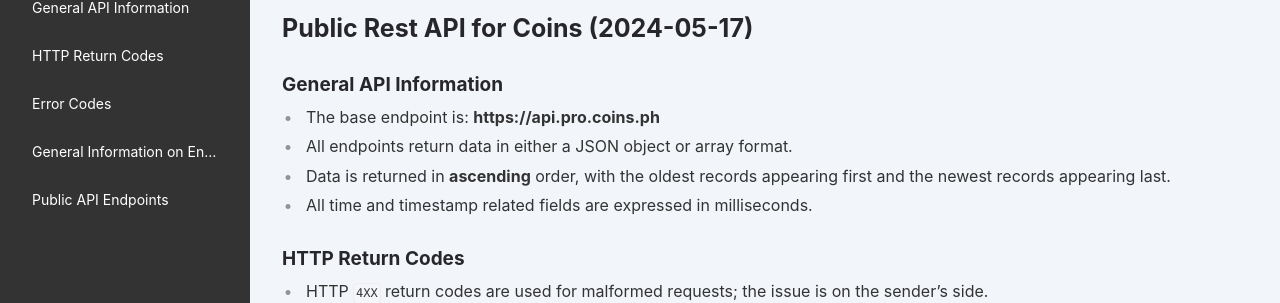
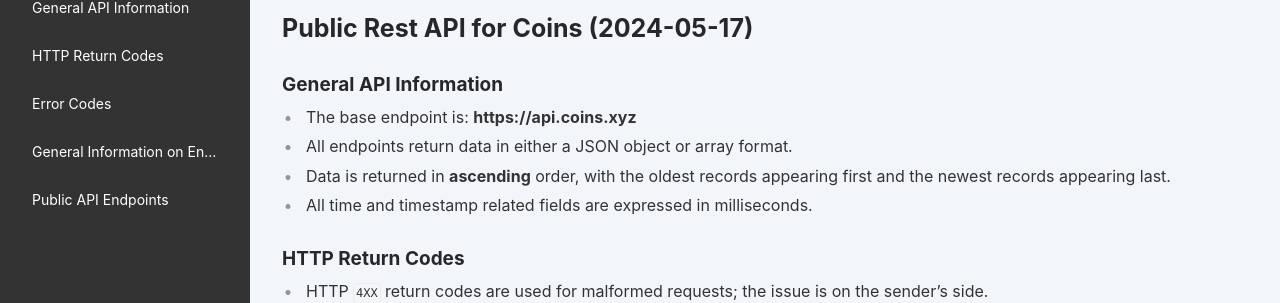
Before and after one commit to coins-docs/xyz, a Jekyll site: the page built from docs/rest-api.md, in a window 1280 px wide and 900 px high, scrolled down 1347 px. Shown: the part 153-456 px from the top of the window. Built offline with Jekyll 4.4.1, drawn with Linux system fonts in a browser that asks for light colours; part of the change alters nothing that is shown.

Commit message:
Update rest-api.md

```diff
--- a/docs/rest-api.md
+++ b/docs/rest-api.md
@@ -75,7 +75,7 @@ nav: sidebar/rest-api.html
 
 ## General API Information
 
-* The base endpoint is: **https://api.pro.coins.ph**
+* The base endpoint is: **https://api.coins.xyz**
 * All endpoints return data in either a JSON object or array format.
 * Data is returned in **ascending** order, with the oldest records appearing first and the newest records appearing last.
 * All time and timestamp related fields are expressed in milliseconds.
```
